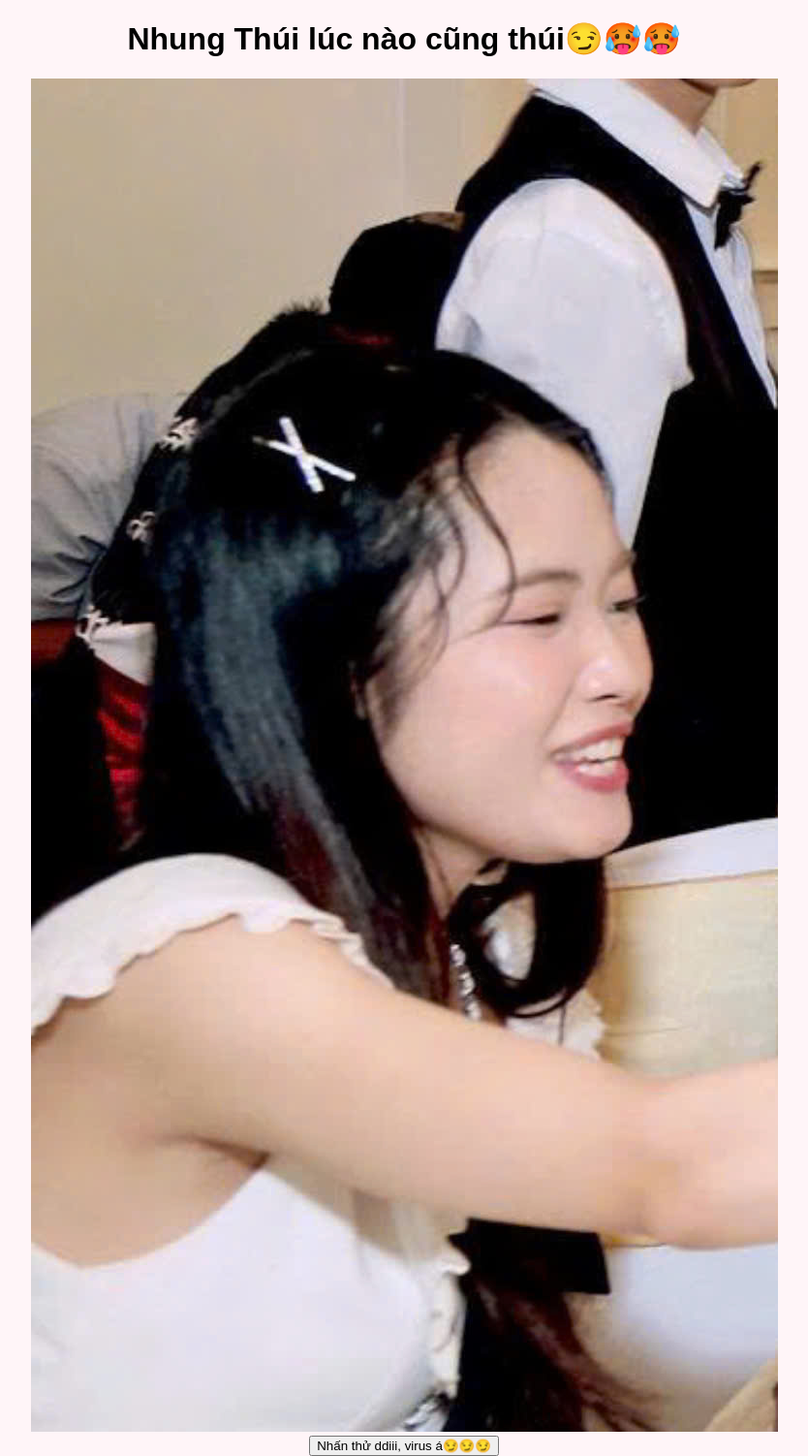
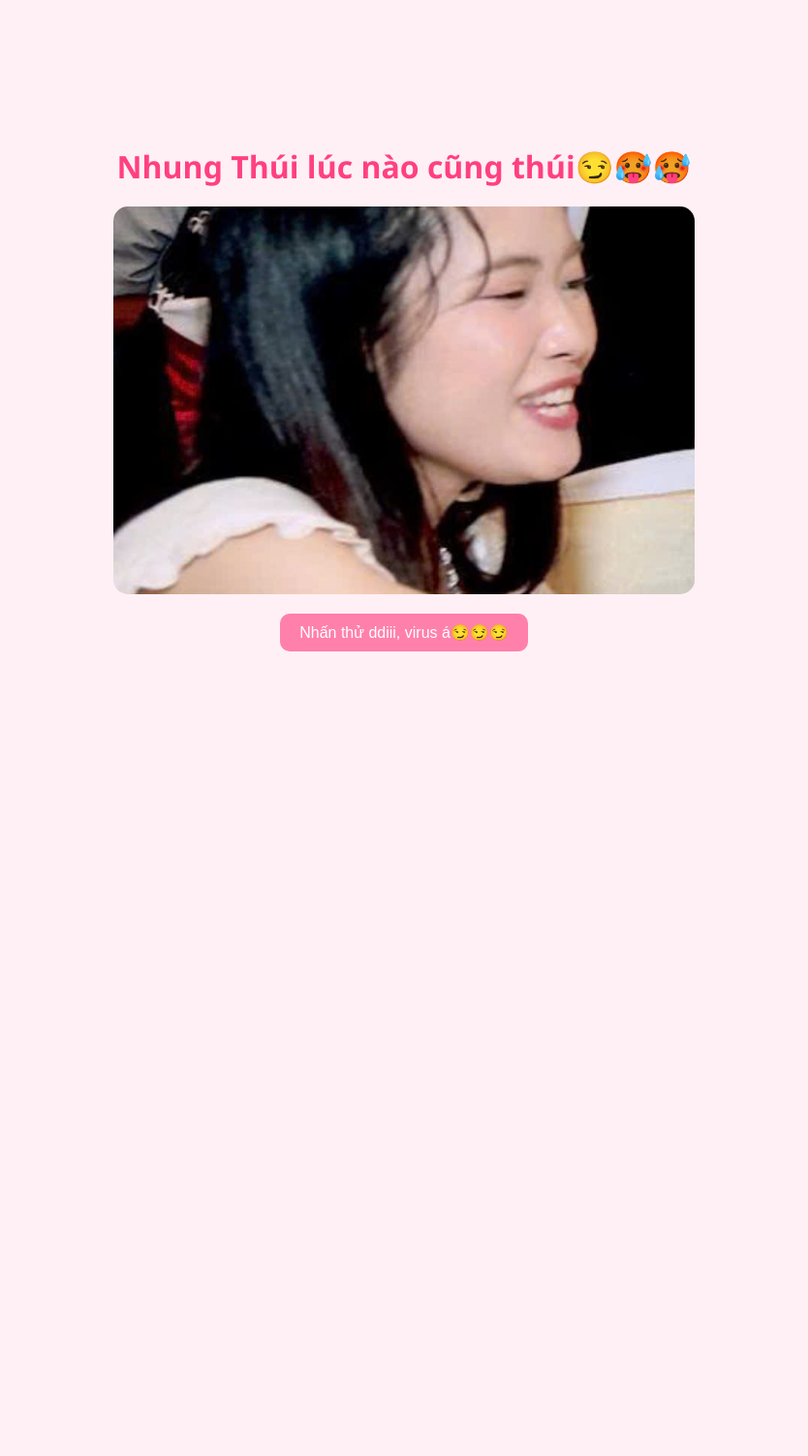
Before and after one commit to DTP-03/heart-tree, a Flask app: page / in a window 1280 px wide. Shown: the whole page at 97% size, without its empty margins (223-1057 px from the left). After the commit the page ends 672 px from the top, so only its background shows below. Run offline with Flask 3, Linux system fonts and the light colour scheme.

Commit message:
Update style.css

```diff
--- a/static/style/style.css
+++ b/static/style/style.css
@@ -1,35 +1,71 @@
 body {
-  margin: 0;
-  padding: 0;
-  background-color: #fff5f8;
-  overflow: hidden;
-  font-family: 'Poppins', sans-serif;
-  text-align: center;
+    background-color: #fff0f5;
+    font-family: 'Segoe UI', sans-serif;
+    display: flex;
+    justify-content: center;
+    align-items: center;
+    flex-direction: column;
+    height: 100vh;
+    margin: 0;
 }
 
-#canvas {
-  display: block;
-  margin: 0 auto;
-  background-color: #fff5f8;
+.container {
+    text-align: center;
 }
 
-#clickToPlay {
-  position: absolute;
-  top: 50%;
-  left: 50%;
-  transform: translate(-50%, -50%);
-  font-size: 22px;
-  color: #ff4081;
-  font-weight: bold;
-  background: rgba(255, 255, 255, 0.8);
-  padding: 12px 24px;
-  border-radius: 20px;
-  box-shadow: 0 0 10px rgba(255, 105, 180, 0.3);
-  animation: pulse 1.5s infinite;
-  cursor: pointer;
+h1 {
+    color: #ff4081;
+    margin-bottom: 20px;
 }
 
-@keyframes pulse {
-  0%, 100% { transform: translate(-50%, -50%) scale(1); }
-  50% { transform: translate(-50%, -50%) scale(1.1); }
+.slideshow {
+    position: relative;
+    width: 600px;
+    height: 400px;
+    overflow: hidden;
 }
+
+.slideshow img {
+    width: 100%;
+    height: 100%;
+    border-radius: 15px;
+    object-fit: cover;
+    opacity: 0;
+    animation: fadeIn 2s forwards;
+}
+
+/* Hiệu ứng đập tim */
+@keyframes heartbeat {
+    0%, 100% { transform: scale(1); }
+    25% { transform: scale(1.1); }
+    50% { transform: scale(0.95); }
+    75% { transform: scale(1.05); }
+}
+
+/* Hiệu ứng mờ dần khi chuyển ảnh */
+@keyframes fadeIn {
+    from { opacity: 0; }
+    to { opacity: 1; }
+}
+
+/* Khi ảnh đang hiển thị */
+.active {
+    opacity: 1;
+    animation: fadeIn 2s, heartbeat 1.5s infinite;
+}
+
+button {
+    background-color: #ff80ab;
+    border: none;
+    padding: 10px 20px;
+    border-radius: 10px;
+    color: white;
+    font-size: 16px;
+    cursor: pointer;
+    margin-top: 20px;
+    transition: background-color 0.3s;
+}
+
+button:hover {
+    background-color: #ff4081;
+}
```
